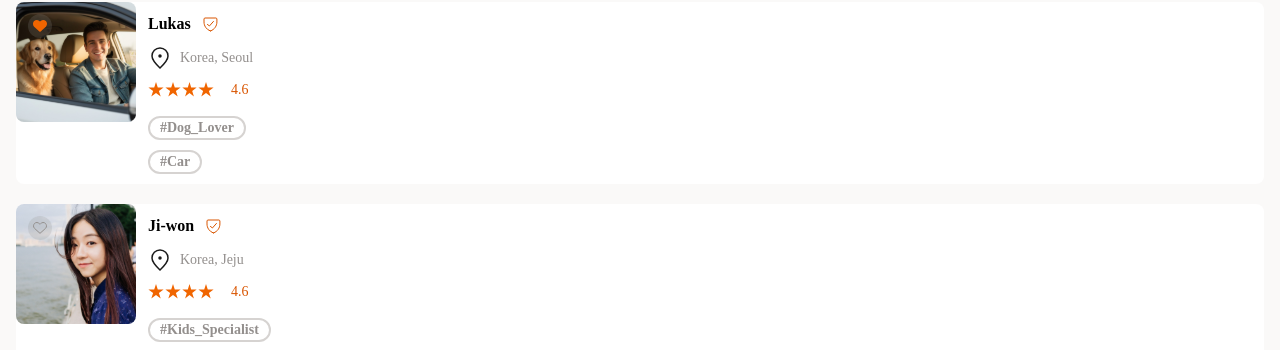
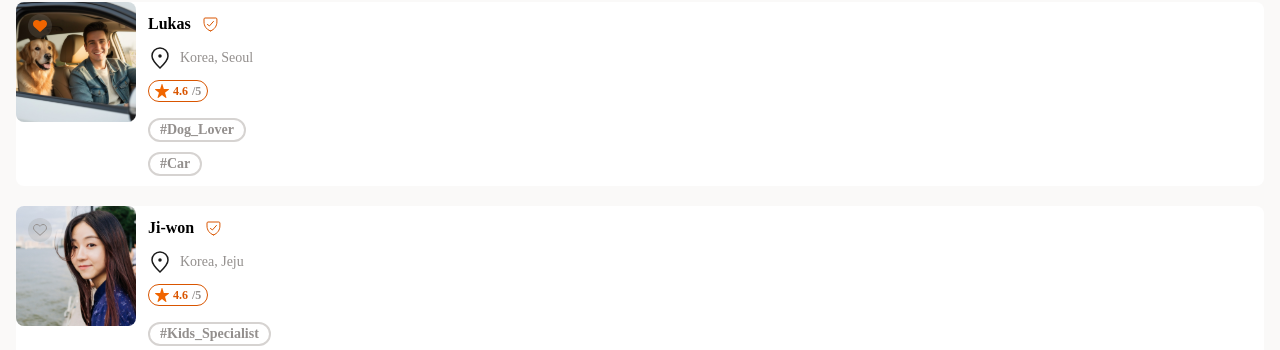
Before and after one commit to dfizae/TRAVUDDY, a React (Vite) app: page / in a window 1280 px wide. Shown: the part 392-742 px from the top of the page. Built offline with nearby package versions, Linux system fonts and the light colour scheme; grey boxes are pictures that could not be loaded; a web font is replaced by a local one.

Commit message:
refactor: Rate 컴포넌트

```diff
--- /dev/null
+++ b/src/components/Rate.tsx
@@ -0,0 +1,13 @@
+export default function Rate({ rateNum }: { rateNum: number }) {
+    return (
+        <>
+            <div className="w-fit flex items-center justify-center gap-1 px-1.5 py-0.5 border border-[#D95500] rounded-full bg-white">
+                <svg width="14" height="14" viewBox="0 0 14 14" fill="none" xmlns="http://www.w3.org/2000/svg">
+                    <path d="M6.60713 0.299212C6.73079 -0.099738 7.26921 -0.0997367 7.39287 0.299213L8.76216 4.71676C8.81746 4.89518 8.97607 5.01597 9.15503 5.01597H13.5861C13.9863 5.01597 14.1527 5.55276 13.8289 5.79932L10.2441 8.52952C10.0993 8.63978 10.0387 8.83524 10.094 9.01365L11.4633 13.4312C11.587 13.8301 11.1514 14.1619 10.8276 13.9153L7.24281 11.1851C7.09803 11.0749 6.90197 11.0749 6.75719 11.1851L3.17237 13.9153C2.84862 14.1619 2.41302 13.8301 2.53668 13.4312L3.90596 9.01365C3.96127 8.83524 3.90068 8.63978 3.7559 8.52952L0.171074 5.79932C-0.152672 5.55276 0.0137128 5.01597 0.413885 5.01597H4.84497C5.02393 5.01597 5.18254 4.89518 5.23784 4.71676L6.60713 0.299212Z" fill="#F06500" />
+                </svg>
+                <span className="text-[#D95500] font-semibold text-xs">{rateNum}</span>
+                <span className="text-[#938F8D] font-semibold text-xs">/5</span>
+            </div>
+        </>
+    );
+}
--- a/src/pages/main/RecommendedSection/index.tsx
+++ b/src/pages/main/RecommendedSection/index.tsx
@@ -1,5 +1,6 @@
 import { useState } from "react"; // useState 추가
 import { Link } from "react-router-dom";
+import Rate from "../../../components/Rate";
 
 export default function RecommendedSection() {
     // 1. 데이터를 state로 관리하고, liked 속성을 추가합니다.
@@ -55,10 +56,7 @@ export default function RecommendedSection() {
                                     <img src="/images/icons/ico-map.svg" alt="위치" />
                                     {data.location}
                                 </p>
-                                <p className="flex items-center text-sm text-[#D95500]">
-                                    <img src="/images/icons/ico-rate.svg" alt="별점" />
-                                    {data.star_rate}
-                                </p>
+                                <Rate rateNum={data.star_rate}/>
                                  <div className="border-stone-300 border-2 border-solid rounded-4xl flex items-center w-fit mt-1.5">
                                     <span className="text-[#938F8D] text-sm font-semibold px-2.5">{data.hashtag_1}</span>
                                 </div>
```
Also changed, not shown: 1 other file (tests, documents, lock files or other folders).
